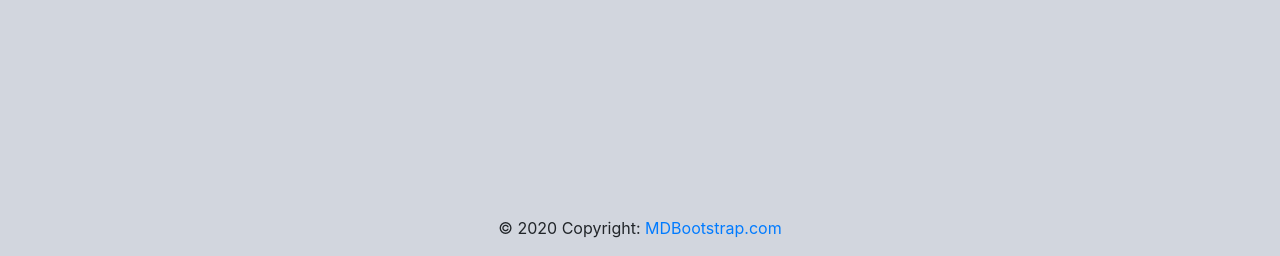
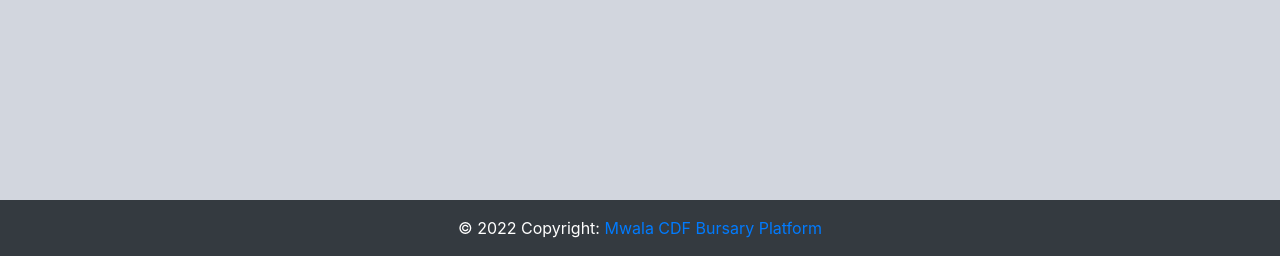
Before and after one commit to blinxcorporation/mwala-bursary-web, a PHP site: page /dashboard.php in a window 1280 px wide. Shown: the part 544-800 px from the top of the page. Run offline with PHP 8.4, Linux system fonts and the light colour scheme; some libraries are stand-ins or nearby versions.

Commit message:
updated footer

```diff
--- a/includes/footer.php
+++ b/includes/footer.php
@@ -1,53 +1,9 @@
 <!-- Footer -->
-<footer class="page-footer font-small fixed-bottom cyan darken-3">
-
-  <!-- Footer Elements -->
-  <div class="container">
-
-    <!-- Grid row-->
-    <div class="row">
-
-      <!-- Grid column -->
-      <div class="col-md-12 py-5">
-        <div class="mb-5 flex-center">
-
-          <!-- Facebook -->
-          <a class="fb-ic">
-            <i class="fab fa-facebook-f fa-lg white-text mr-md-5 mr-3 fa-2x"> </i>
-          </a>
-          <!-- Twitter -->
-          <a class="tw-ic">
-            <i class="fab fa-twitter fa-lg white-text mr-md-5 mr-3 fa-2x"> </i>
-          </a>
-          <!-- Google +-->
-          <a class="gplus-ic">
-            <i class="fab fa-google-plus-g fa-lg white-text mr-md-5 mr-3 fa-2x"> </i>
-          </a>
-          <!--Linkedin -->
-          <a class="li-ic">
-            <i class="fab fa-linkedin-in fa-lg white-text mr-md-5 mr-3 fa-2x"> </i>
-          </a>
-          <!--Instagram-->
-          <a class="ins-ic">
-            <i class="fab fa-instagram fa-lg white-text mr-md-5 mr-3 fa-2x"> </i>
-          </a>
-          <!--Pinterest-->
-          <a class="pin-ic">
-            <i class="fab fa-pinterest fa-lg white-text fa-2x"> </i>
-          </a>
-        </div>
-      </div>
-      <!-- Grid column -->
-
-    </div>
-    <!-- Grid row-->
-
-  </div>
-  <!-- Footer Elements -->
+<footer class="page-footer font-small blue fixed-bottom bg-dark">
 
   <!-- Copyright -->
-  <div class="footer-copyright text-center py-3">© 2020 Copyright:
-    <a href="/"> MDBootstrap.com</a>
+  <div class="footer-copyright text-center py-3" style='color:white'>© <span id='year'>2022</span> Copyright:
+    <a href="javascript:void(0)"> Mwala CDF Bursary Platform</a>
   </div>
   <!-- Copyright -->
 
```
